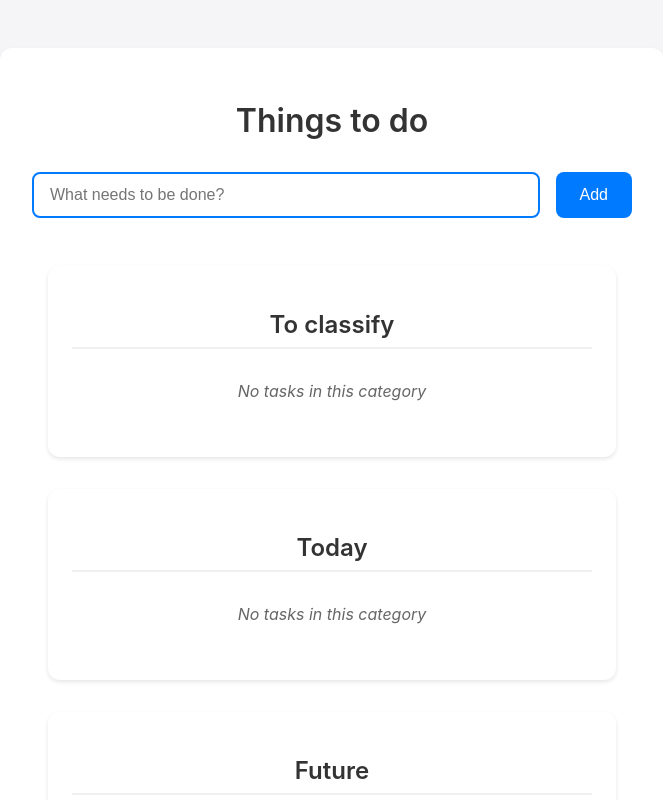
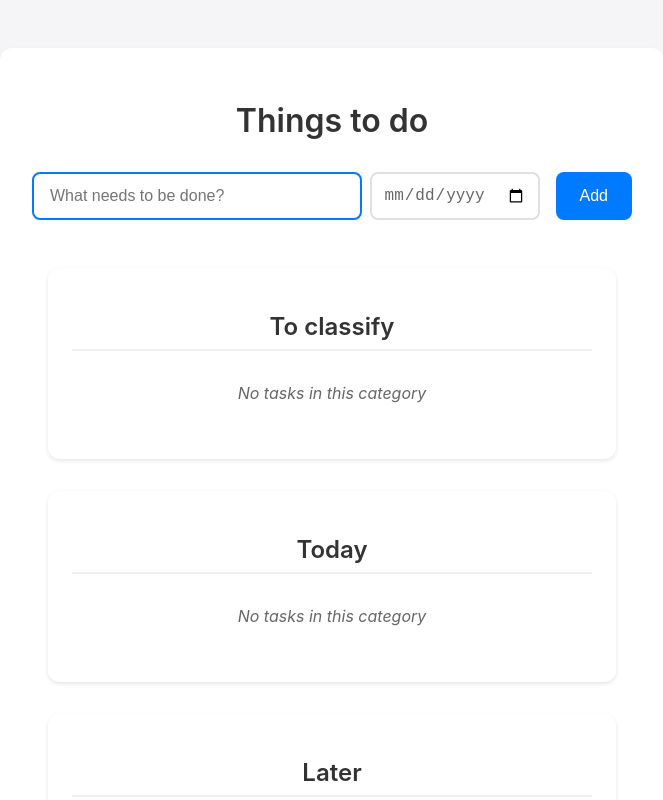
Before and after one commit to richard-test-account/todo, a React (Create React App) app: page / in a window 1280 px wide. Shown: the top 800 px of the page, without its empty margins (308-971 px from the left). Built offline with nearby package versions, Linux system fonts and the light colour scheme.

Commit message:
feat: add date picker to task creation form

```diff
--- a/src/components/CategoryList.tsx
+++ b/src/components/CategoryList.tsx
@@ -25,7 +25,7 @@ const CategoryList: React.FC<CategoryListProps> = ({
     const groups: CategoryGroup[] = [
       { name: 'To classify', todos: [] },
       { name: 'Today', todos: [] },
-      { name: 'Future', todos: [] },
+      { name: 'Later', todos: [] },
     ];
 
     todos.forEach((todo) => {
--- a/src/components/Todo.css
+++ b/src/components/Todo.css
@@ -20,6 +20,12 @@ h1 {
   margin-bottom: 2rem;
 }
 
+.input-group {
+  flex: 1;
+  display: flex;
+  gap: 0.5rem;
+}
+
 .todo-input {
   flex: 1;
   padding: 0.75rem 1rem;
@@ -34,6 +40,21 @@ h1 {
   border-color: #007AFF;
 }
 
+.date-input {
+  padding: 0.75rem;
+  border: 2px solid #e0e0e0;
+  border-radius: 8px;
+  font-size: 1rem;
+  color: #666;
+  transition: border-color 0.2s;
+  min-width: 140px;
+}
+
+.date-input:focus {
+  outline: none;
+  border-color: #007AFF;
+}
+
 .add-button {
   padding: 0.75rem 1.5rem;
   background: #007AFF;
@@ -43,6 +64,7 @@ h1 {
   font-size: 1rem;
   cursor: pointer;
   transition: background-color 0.2s;
+  white-space: nowrap;
 }
 
 .add-button:hover {
--- a/src/components/Todo.tsx
+++ b/src/components/Todo.tsx
@@ -6,6 +6,7 @@ import './Todo.css';
 const Todo: React.FC = () => {
   const [todos, setTodos] = useState<TodoItem[]>([]);
   const [inputValue, setInputValue] = useState<string>('');
+  const [dueDate, setDueDate] = useState<string>('');
 
   const handleSubmit = (e: FormEvent<HTMLFormElement>) => {
     e.preventDefault();
@@ -17,10 +18,12 @@ const Todo: React.FC = () => {
         id: Date.now(),
         text: inputValue,
         completed: false,
-        createdAt: new Date()
+        createdAt: new Date(),
+        dueDate: dueDate ? new Date(dueDate) : undefined
       }
     ]);
     setInputValue('');
+    setDueDate('');
   };
 
   const toggleTodo = (id: number): void => {
@@ -43,6 +46,7 @@ const Todo: React.FC = () => {
     <div className="todo-container">
       <h1>Things to do</h1>
       <form onSubmit={handleSubmit} className="todo-form">
+        <div className="input-group">
           <input
             type="text"
             value={inputValue}
@@ -51,6 +55,14 @@ const Todo: React.FC = () => {
             className="todo-input"
             autoFocus
           />
+          <input
+            type="date"
+            value={dueDate}
+            onChange={(e: ChangeEvent<HTMLInputElement>) => setDueDate(e.target.value)}
+            className="date-input"
+            min={new Date().toISOString().split('T')[0]}
+          />
+        </div>
         <button type="submit" className="add-button">Add</button>
       </form>
       <CategoryList
```
Lines whose indentation alone changed are shown as unchanged.
